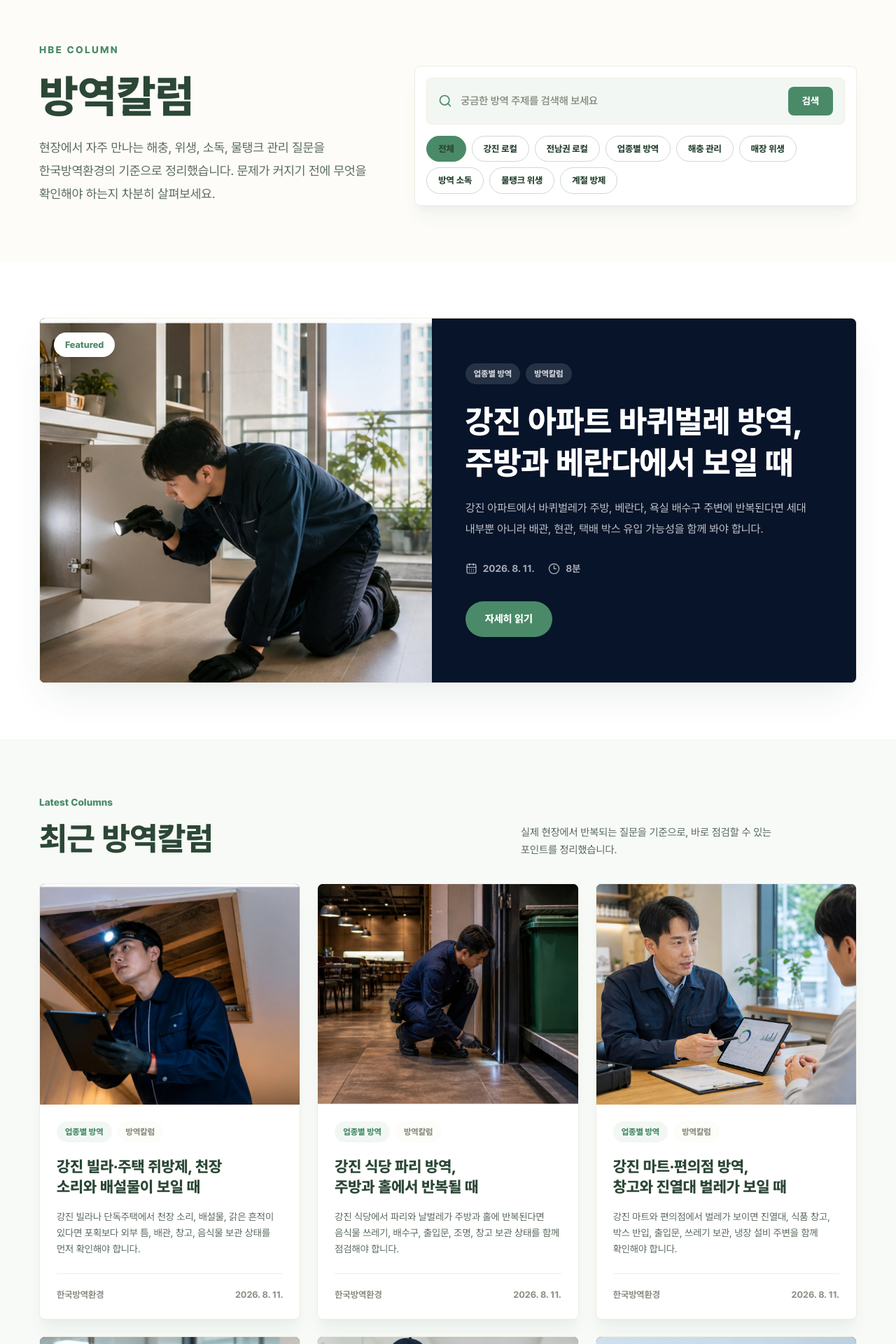
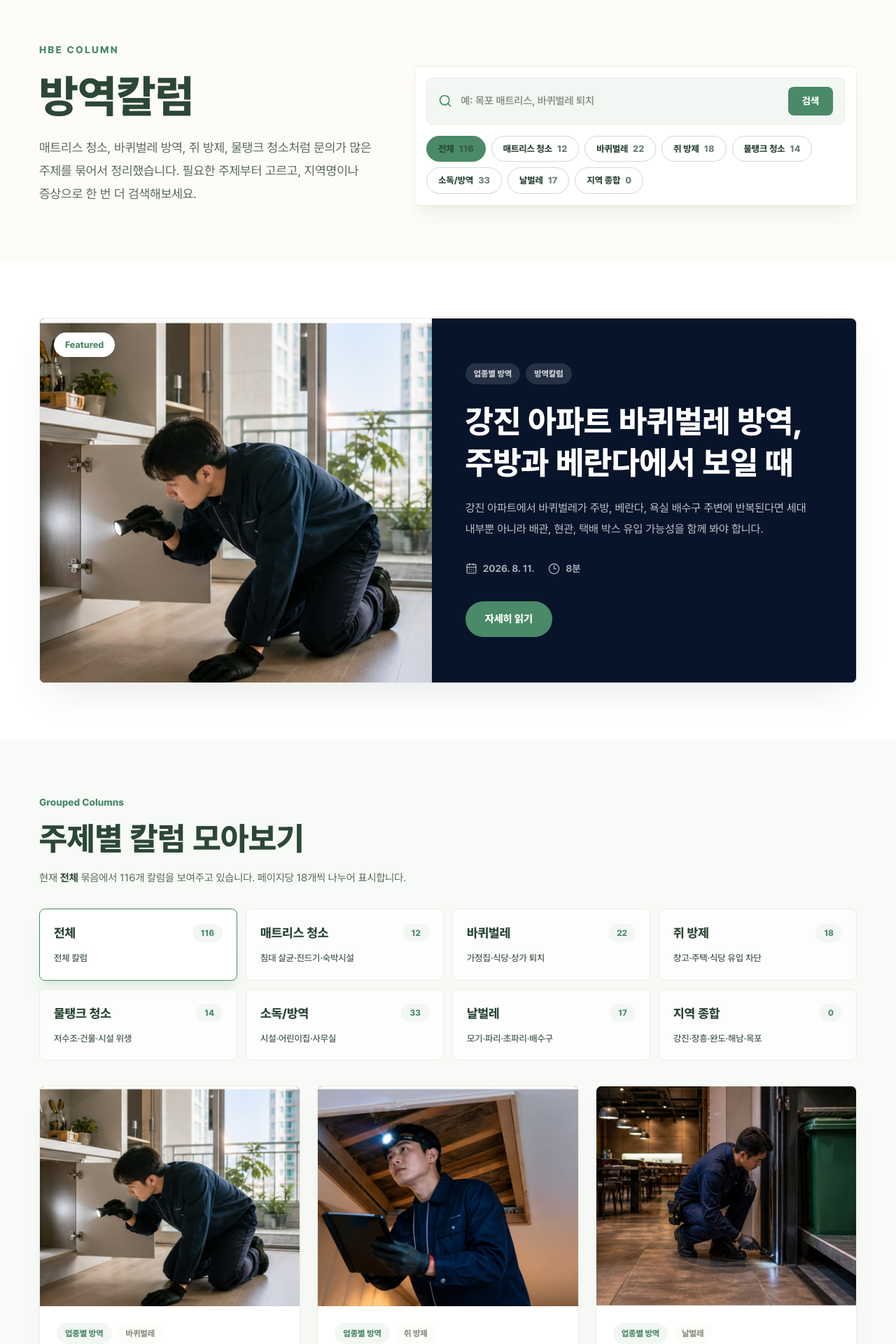
Before and after one commit to cdg7892-maker/hbe-homepage, a Next.js app: page /blog in a window 1280 px wide. Shown: the part 100-2020 px from the top of the page at 70% size. Built offline with nearby package versions, Linux system fonts and the light colour scheme; no server answers.

Commit message:
Group blog columns with pagination

```diff
--- a/app/blog/page.js
+++ b/app/blog/page.js
@@ -1,18 +1,88 @@
 import Image from "next/image"
 import Link from "next/link"
 import { CalendarDays, ChevronLeft, ChevronRight, Clock3, Search, ShieldCheck } from "lucide-react"
-import { COLUMN_CATEGORIES, COLUMN_DATA } from "../lib/column-data"
+import { COLUMN_DATA } from "../lib/column-data"
 import { SITE } from "../lib/site"
 
 export const metadata = {
   title: "방역칼럼",
   description:
-    "한국방역환경 방역칼럼. 바퀴벌레, 쥐, 방역소독, 물탱크 청소, 계절 해충 관리 정보를 현장 중심으로 정리합니다.",
+    "한국방역환경 방역칼럼. 매트리스 청소, 바퀴벌레 방역, 쥐 방제, 소독, 물탱크 청소 정보를 주제별로 정리합니다.",
 }
 
-export default function BlogPage() {
+const PAGE_SIZE = 18
+
+const COLUMN_GROUPS = [
+  { key: "all", label: "전체", desc: "전체 칼럼" },
+  { key: "mattress", label: "매트리스 청소", desc: "침대 살균·진드기·숙박시설" },
+  { key: "cockroach", label: "바퀴벌레", desc: "가정집·식당·상가 퇴치" },
+  { key: "rodent", label: "쥐 방제", desc: "창고·주택·식당 유입 차단" },
+  { key: "water", label: "물탱크 청소", desc: "저수조·건물·시설 위생" },
+  { key: "disinfection", label: "소독/방역", desc: "시설·어린이집·사무실" },
+  { key: "flying", label: "날벌레", desc: "모기·파리·초파리·배수구" },
+  { key: "local", label: "지역 종합", desc: "강진·장흥·완도·해남·목포" },
+]
+
+function getColumnGroup(column) {
+  const slug = column.slug.toLowerCase()
+  const text = `${column.title} ${column.excerpt} ${column.tags?.join(" ") ?? ""}`
+  if (slug.includes("mattress") || slug.includes("bed-")) return "mattress"
+  if (slug.includes("cockroach") || slug.includes("roach")) return "cockroach"
+  if (slug.includes("rat") || slug.includes("rodent")) return "rodent"
+  if (slug.includes("water-tank")) return "water"
+  if (slug.includes("fly") || slug.includes("flying-insect") || slug.includes("fruit-fly")) return "flying"
+  if (slug.includes("disinfection")) return "disinfection"
+  if (text.includes("매트리스") || text.includes("침대 살균") || text.includes("진드기 청소")) return "mattress"
+  if (text.includes("바퀴벌레")) return "cockroach"
+  if (text.includes("쥐")) return "rodent"
+  if (text.includes("물탱크") || text.includes("저수조")) return "water"
+  if (text.includes("날벌레") || text.includes("초파리") || text.includes("모기") || text.includes("파리")) return "flying"
+  if (text.includes("소독") || text.includes("방역")) return "disinfection"
+  return "local"
+}
+
+function getGroupCounts(columns) {
+  return COLUMN_GROUPS.map((group) => ({
+    ...group,
+    count: group.key === "all" ? columns.length : columns.filter((column) => getColumnGroup(column) === group.key).length,
+  }))
+}
+
+function getPageHref({ group, page, q }) {
+  const params = new URLSearchParams()
+  if (group && group !== "all") params.set("group", group)
+  if (page > 1) params.set("page", String(page))
+  if (q) params.set("q", q)
+  const query = params.toString()
+  return query ? `/blog?${query}` : "/blog"
+}
+
+function normalizePage(value, totalPages) {
+  const page = Number.parseInt(value ?? "1", 10)
+  if (!Number.isFinite(page) || page < 1) return 1
+  return Math.min(page, totalPages)
+}
+
+export default async function BlogPage({ searchParams }) {
+  const resolvedSearchParams = await searchParams
+  const activeGroup = COLUMN_GROUPS.some((group) => group.key === resolvedSearchParams?.group) ? resolvedSearchParams.group : "all"
+  const q = typeof resolvedSearchParams?.q === "string" ? resolvedSearchParams.q.trim() : ""
+
   const featured = COLUMN_DATA[0]
-  const restColumns = COLUMN_DATA.slice(1)
+  const groupCounts = getGroupCounts(COLUMN_DATA)
+  const filteredColumns = COLUMN_DATA.filter((column) => {
+    const matchesGroup = activeGroup === "all" || getColumnGroup(column) === activeGroup
+    if (!matchesGroup) return false
+    if (!q) return true
+    const haystack = `${column.title} ${column.excerpt} ${column.tags?.join(" ") ?? ""} ${column.category}`.toLowerCase()
+    return haystack.includes(q.toLowerCase())
+  })
+
+  const totalPages = Math.max(1, Math.ceil(filteredColumns.length / PAGE_SIZE))
+  const currentPage = normalizePage(resolvedSearchParams?.page, totalPages)
+  const start = (currentPage - 1) * PAGE_SIZE
+  const visibleColumns = filteredColumns.slice(start, start + PAGE_SIZE)
+  const activeGroupLabel = COLUMN_GROUPS.find((group) => group.key === activeGroup)?.label ?? "전체"
 
   return (
     <>
@@ -23,11 +93,12 @@ export default function BlogPage() {
               <p className="text-[14px] font-extrabold uppercase tracking-[0.16em] text-primary">HBE Column</p>
               <h1 className="mt-5 text-[40px] font-extrabold leading-[1.12] text-deep md:text-[64px]">방역칼럼</h1>
               <p className="mt-5 max-w-[620px] text-[16px] leading-[1.85] text-body3 md:text-[18px]">
-                현장에서 자주 만나는 해충, 위생, 소독, 물탱크 관리 질문을 한국방역환경의 기준으로 정리했습니다. 문제가
-                커지기 전에 무엇을 확인해야 하는지 차분히 살펴보세요.
+                매트리스 청소, 바퀴벌레 방역, 쥐 방제, 물탱크 청소처럼 문의가 많은 주제를 묶어서 정리했습니다. 필요한 주제부터 고르고, 지역명이나 증상으로
+                한 번 더 검색해보세요.
               </p>
             </div>
             <form action="/blog" className="rounded-[8px] border border-hairline bg-white p-4 shadow-xl shadow-deep/5">
+              <input type="hidden" name="group" value={activeGroup} />
               <label htmlFor="blog-search" className="sr-only">
                 방역칼럼 검색
               </label>
@@ -36,7 +107,8 @@ export default function BlogPage() {
                 <input
                   id="blog-search"
                   name="q"
-                  placeholder="궁금한 방역 주제를 검색해 보세요"
+                  defaultValue={q}
+                  placeholder="예: 목포 매트리스, 바퀴벌레 퇴치"
                   className="min-w-0 flex-1 bg-transparent text-[15px] font-semibold text-deep placeholder:text-body2 focus:outline-none"
                 />
                 <button type="submit" className="rounded-[8px] bg-primary px-5 py-2.5 text-[14px] font-extrabold text-white">
@@ -44,15 +116,17 @@ export default function BlogPage() {
                 </button>
               </div>
               <div className="mt-4 flex flex-wrap gap-2">
-                {COLUMN_CATEGORIES.map((category, index) => (
+                {groupCounts.map((group) => (
                   <Link
-                    key={category}
-                    href="/blog"
+                    key={group.key}
+                    href={getPageHref({ group: group.key, page: 1, q })}
                     className={`rounded-full border px-4 py-2 text-[13px] font-extrabold transition ${
-                      index === 0 ? "border-primary bg-primary text-white" : "border-hairline-soft2 bg-white text-body3 hover:border-primary hover:text-primary"
+                      group.key === activeGroup
+                        ? "border-primary bg-primary text-white"
+                        : "border-hairline-soft2 bg-white text-body3 hover:border-primary hover:text-primary"
                     }`}
                   >
-                    {category}
+                    {group.label} <span className="ml-1 opacity-70">{group.count}</span>
                   </Link>
                 ))}
               </div>
@@ -107,18 +181,36 @@ export default function BlogPage() {
 
       <section className="bg-[#f7faf7] px-5 py-14 md:px-14 md:py-20">
         <div className="mx-auto max-w-[1180px]">
-          <div className="mb-9 flex flex-col gap-3 md:flex-row md:items-end md:justify-between">
-            <div>
-              <p className="text-[14px] font-extrabold text-primary">Latest Columns</p>
-              <h2 className="mt-3 text-[31px] font-extrabold leading-[1.25] text-deep md:text-[46px]">최근 방역칼럼</h2>
-            </div>
-            <p className="max-w-[480px] text-[15px] leading-relaxed text-body3">
-              실제 현장에서 반복되는 질문을 기준으로, 바로 점검할 수 있는 포인트를 정리했습니다.
+          <div className="mb-8">
+            <p className="text-[14px] font-extrabold text-primary">Grouped Columns</p>
+            <h2 className="mt-3 text-[31px] font-extrabold leading-[1.25] text-deep md:text-[46px]">주제별 칼럼 모아보기</h2>
+            <p className="mt-4 max-w-[720px] text-[15px] leading-relaxed text-body3">
+              현재 <b className="text-deep">{activeGroupLabel}</b> 묶음에서 {filteredColumns.length}개 칼럼을 보여주고 있습니다. 페이지당 {PAGE_SIZE}개씩 나누어
+              표시합니다.
             </p>
           </div>
 
+          <div className="mb-9 grid gap-3 sm:grid-cols-2 lg:grid-cols-4">
+            {groupCounts.map((group) => (
+              <Link
+                key={group.key}
+                href={getPageHref({ group: group.key, page: 1, q })}
+                className={`rounded-[8px] border p-5 transition hover:-translate-y-0.5 ${
+                  group.key === activeGroup ? "border-primary bg-white shadow-xl shadow-primary/10" : "border-hairline bg-white/70 hover:border-primary"
+                }`}
+              >
+                <div className="flex items-center justify-between gap-4">
+                  <h3 className="text-[18px] font-extrabold text-deep">{group.label}</h3>
+                  <span className="rounded-full bg-tint px-3 py-1 text-[12px] font-extrabold text-primary">{group.count}</span>
+                </div>
+                <p className="mt-3 text-[13px] font-semibold leading-relaxed text-body3">{group.desc}</p>
+              </Link>
+            ))}
+          </div>
+
+          {visibleColumns.length ? (
             <div className="grid gap-6 md:grid-cols-2 lg:grid-cols-3">
-            {restColumns.map((column) => (
+              {visibleColumns.map((column) => (
                 <Link
                   key={column.slug}
                   href={`/blog/${column.slug}`}
@@ -137,7 +229,9 @@ export default function BlogPage() {
                     <div className="flex flex-1 flex-col p-6">
                       <div className="flex flex-wrap gap-2">
                         <span className="rounded-full bg-tint px-3 py-1.5 text-[12px] font-extrabold text-primary">{column.category}</span>
-                      <span className="rounded-full bg-offwhite px-3 py-1.5 text-[12px] font-extrabold text-body2">방역칼럼</span>
+                        <span className="rounded-full bg-offwhite px-3 py-1.5 text-[12px] font-extrabold text-body2">
+                          {COLUMN_GROUPS.find((group) => group.key === getColumnGroup(column))?.label ?? "칼럼"}
+                        </span>
                       </div>
                       <h3 className="mt-5 text-[22px] font-extrabold leading-[1.35] text-deep">{column.title}</h3>
                       <p className="mt-4 flex-1 text-[14px] leading-relaxed text-body3">{column.excerpt}</p>
@@ -150,25 +244,49 @@ export default function BlogPage() {
                 </Link>
               ))}
             </div>
+          ) : (
+            <div className="rounded-[8px] border border-hairline bg-white p-10 text-center">
+              <h3 className="text-[24px] font-extrabold text-deep">검색 결과가 없습니다</h3>
+              <p className="mt-3 text-[15px] leading-relaxed text-body3">다른 지역명이나 서비스명으로 다시 검색해보세요.</p>
+              <Link href="/blog" className="mt-6 inline-flex rounded-full bg-primary px-6 py-3 text-[14px] font-extrabold text-white">
+                전체 칼럼 보기
+              </Link>
+            </div>
+          )}
 
-          <div className="mt-12 flex justify-center gap-2" aria-label="방역칼럼 페이지 이동">
-            <span className="flex h-10 w-10 items-center justify-center rounded-full border border-hairline bg-white text-body2">
+          {totalPages > 1 ? (
+            <div className="mt-12 flex flex-wrap items-center justify-center gap-2" aria-label="방역칼럼 페이지 이동">
+              <Link
+                href={getPageHref({ group: activeGroup, page: Math.max(1, currentPage - 1), q })}
+                aria-disabled={currentPage === 1}
+                className={`flex h-10 w-10 items-center justify-center rounded-full border border-hairline bg-white text-body2 ${
+                  currentPage === 1 ? "pointer-events-none opacity-40" : "transition hover:border-primary hover:text-primary"
+                }`}
+              >
                 <ChevronLeft size={18} aria-hidden="true" />
-            </span>
-            {[1, 2, 3].map((page) => (
-              <span
+              </Link>
+              {Array.from({ length: totalPages }, (_, index) => index + 1).map((page) => (
+                <Link
                   key={page}
-                className={`flex h-10 w-10 items-center justify-center rounded-full text-[14px] font-extrabold ${
-                  page === 1 ? "bg-primary text-white" : "border border-hairline bg-white text-body3"
+                  href={getPageHref({ group: activeGroup, page, q })}
+                  className={`flex h-10 min-w-10 items-center justify-center rounded-full px-3 text-[14px] font-extrabold ${
+                    page === currentPage ? "bg-primary text-white" : "border border-hairline bg-white text-body3 transition hover:border-primary hover:text-primary"
                   }`}
                 >
                   {page}
-              </span>
+                </Link>
               ))}
-            <span className="flex h-10 w-10 items-center justify-center rounded-full border border-hairline bg-white text-body2">
+              <Link
+                href={getPageHref({ group: activeGroup, page: Math.min(totalPages, currentPage + 1), q })}
+                aria-disabled={currentPage === totalPages}
+                className={`flex h-10 w-10 items-center justify-center rounded-full border border-hairline bg-white text-body2 ${
+                  currentPage === totalPages ? "pointer-events-none opacity-40" : "transition hover:border-primary hover:text-primary"
+                }`}
+              >
                 <ChevronRight size={18} aria-hidden="true" />
-            </span>
+              </Link>
             </div>
+          ) : null}
         </div>
       </section>
 
@@ -182,7 +300,7 @@ export default function BlogPage() {
             <h2 className="mt-3 text-[29px] font-extrabold leading-[1.3] text-deep md:text-[42px]">
               글만으로 판단하기 어려운 문제는
               <br />
-              현장 진단으로 확인하세요.
+              전화 상담으로 먼저 범위를 좁혀보세요.
             </h2>
           </div>
           <div className="grid gap-3 sm:flex">
```
Lines whose indentation alone changed are shown as unchanged.
